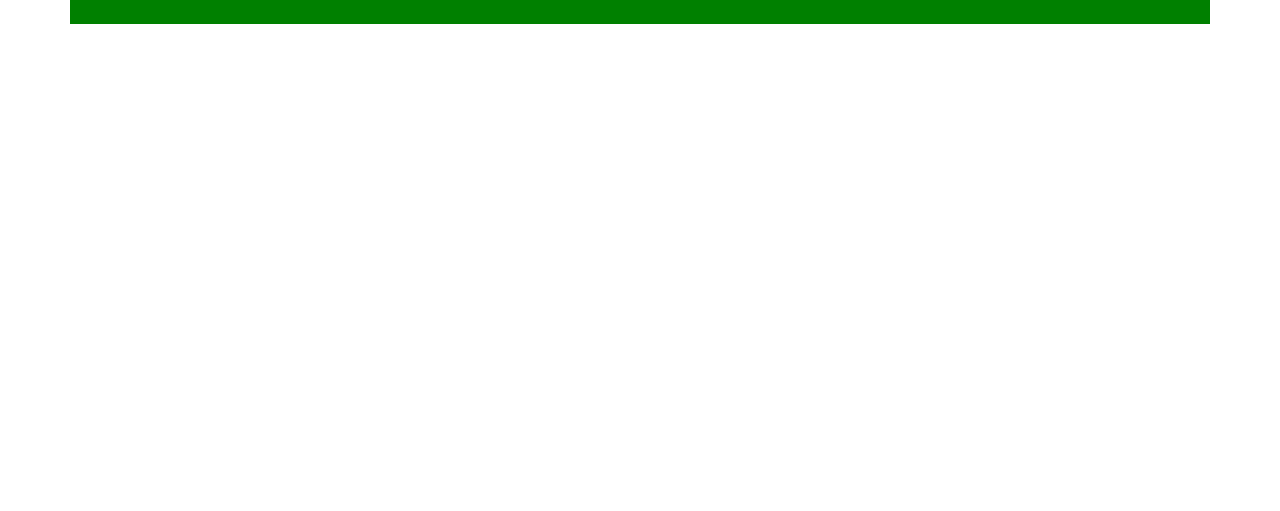
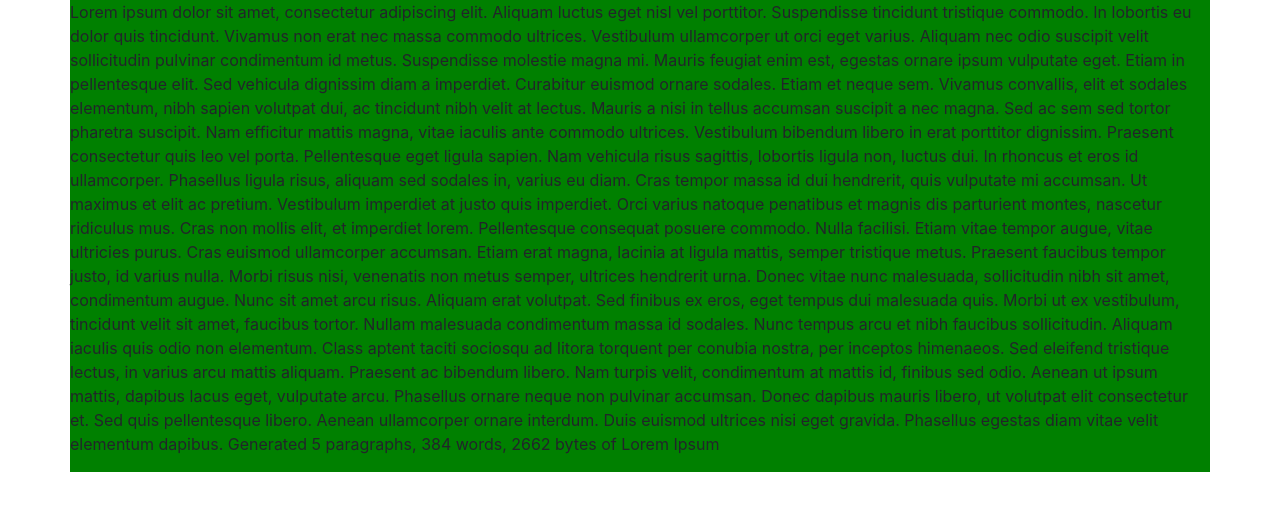
Before and after one commit to KelvinMartinez2014/Hello_World, a PHP site: page / in a window 1280 px wide. Shown: the part 56-567 px from the top of the page. Run offline with PHP 8.4, Linux system fonts and the light colour scheme.

Commit message:
Update index.php

```diff
--- a/GreenBooks/GreenBooks/index.php
+++ b/GreenBooks/GreenBooks/index.php
@@ -12,7 +12,20 @@
 	<div class="container">
 
 		<div class="row" style="background-color:green">
-			<br>
+			<p>Lorem ipsum dolor sit amet, consectetur adipiscing elit. Aliquam luctus eget nisl vel porttitor. Suspendisse tincidunt tristique commodo. In lobortis eu dolor quis tincidunt. Vivamus non erat nec massa commodo ultrices. Vestibulum ullamcorper ut orci eget varius. Aliquam nec odio suscipit velit sollicitudin pulvinar condimentum id metus. Suspendisse molestie magna mi. Mauris feugiat enim est, egestas ornare ipsum vulputate eget. Etiam in pellentesque elit.
+
+Sed vehicula dignissim diam a imperdiet. Curabitur euismod ornare sodales. Etiam et neque sem. Vivamus convallis, elit et sodales elementum, nibh sapien volutpat dui, ac tincidunt nibh velit at lectus. Mauris a nisi in tellus accumsan suscipit a nec magna. Sed ac sem sed tortor pharetra suscipit. Nam efficitur mattis magna, vitae iaculis ante commodo ultrices. Vestibulum bibendum libero in erat porttitor dignissim. Praesent consectetur quis leo vel porta. Pellentesque eget ligula sapien. Nam vehicula risus sagittis, lobortis ligula non, luctus dui.
+
+In rhoncus et eros id ullamcorper. Phasellus ligula risus, aliquam sed sodales in, varius eu diam. Cras tempor massa id dui hendrerit, quis vulputate mi accumsan. Ut maximus et elit ac pretium. Vestibulum imperdiet at justo quis imperdiet. Orci varius natoque penatibus et magnis dis parturient montes, nascetur ridiculus mus. Cras non mollis elit, et imperdiet lorem. Pellentesque consequat posuere commodo. Nulla facilisi. Etiam vitae tempor augue, vitae ultricies purus. Cras euismod ullamcorper accumsan. Etiam erat magna, lacinia at ligula mattis, semper tristique metus. Praesent faucibus tempor justo, id varius nulla. Morbi risus nisi, venenatis non metus semper, ultrices hendrerit urna. Donec vitae nunc malesuada, sollicitudin nibh sit amet, condimentum augue.
+
+Nunc sit amet arcu risus. Aliquam erat volutpat. Sed finibus ex eros, eget tempus dui malesuada quis. Morbi ut ex vestibulum, tincidunt velit sit amet, faucibus tortor. Nullam malesuada condimentum massa id sodales. Nunc tempus arcu et nibh faucibus sollicitudin. Aliquam iaculis quis odio non elementum.
+
+Class aptent taciti sociosqu ad litora torquent per conubia nostra, per inceptos himenaeos. Sed eleifend tristique lectus, in varius arcu mattis aliquam. Praesent ac bibendum libero. Nam turpis velit, condimentum at mattis id, finibus sed odio. Aenean ut ipsum mattis, dapibus lacus eget, vulputate arcu. Phasellus ornare neque non pulvinar accumsan. Donec dapibus mauris libero, ut volutpat elit consectetur et. Sed quis pellentesque libero. Aenean ullamcorper ornare interdum. Duis euismod ultrices nisi eget gravida. Phasellus egestas diam vitae velit elementum dapibus.
+
+Generated 5 paragraphs, 384 words, 2662 bytes of Lorem Ipsum</p>
+		</div>
+		<div style="float: right;">
+
 		</div>
 
 
```
